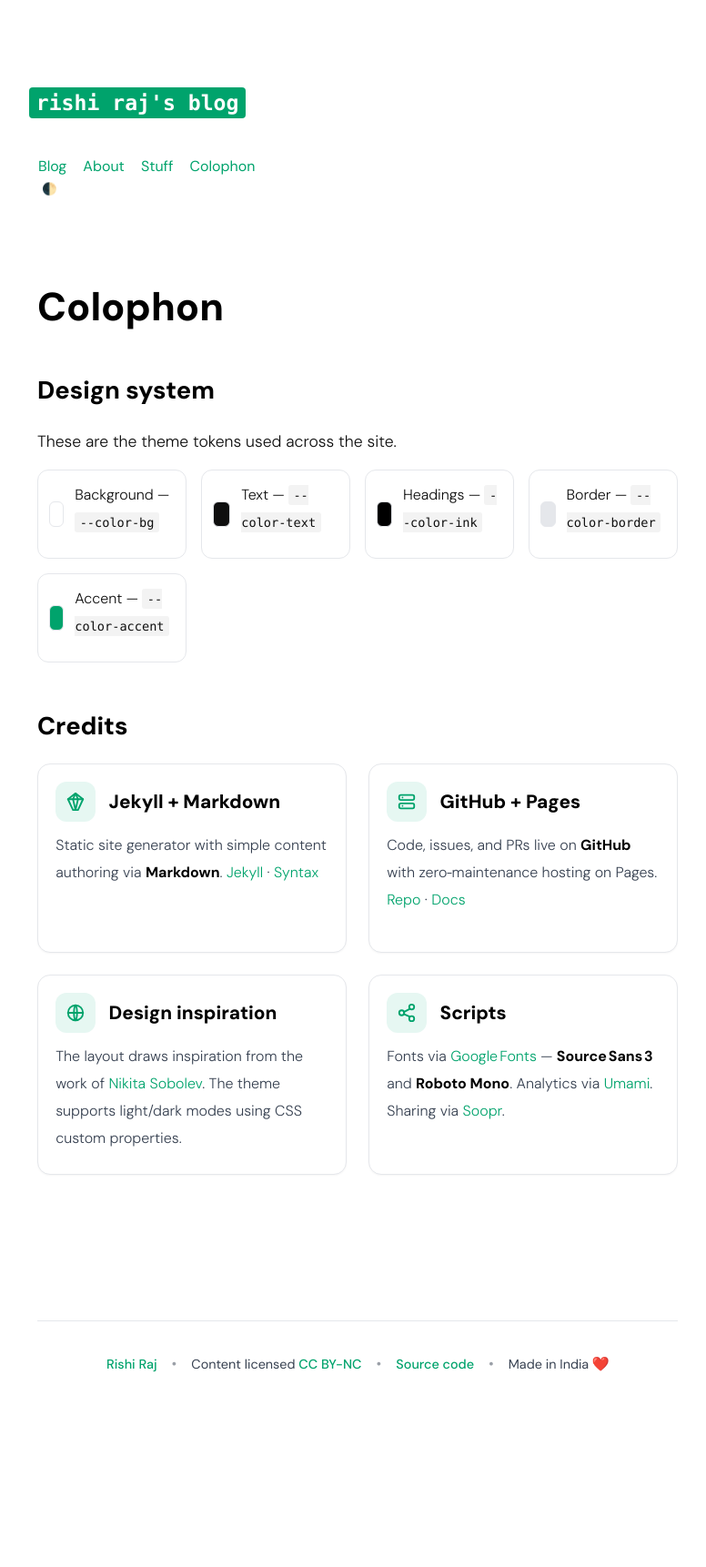
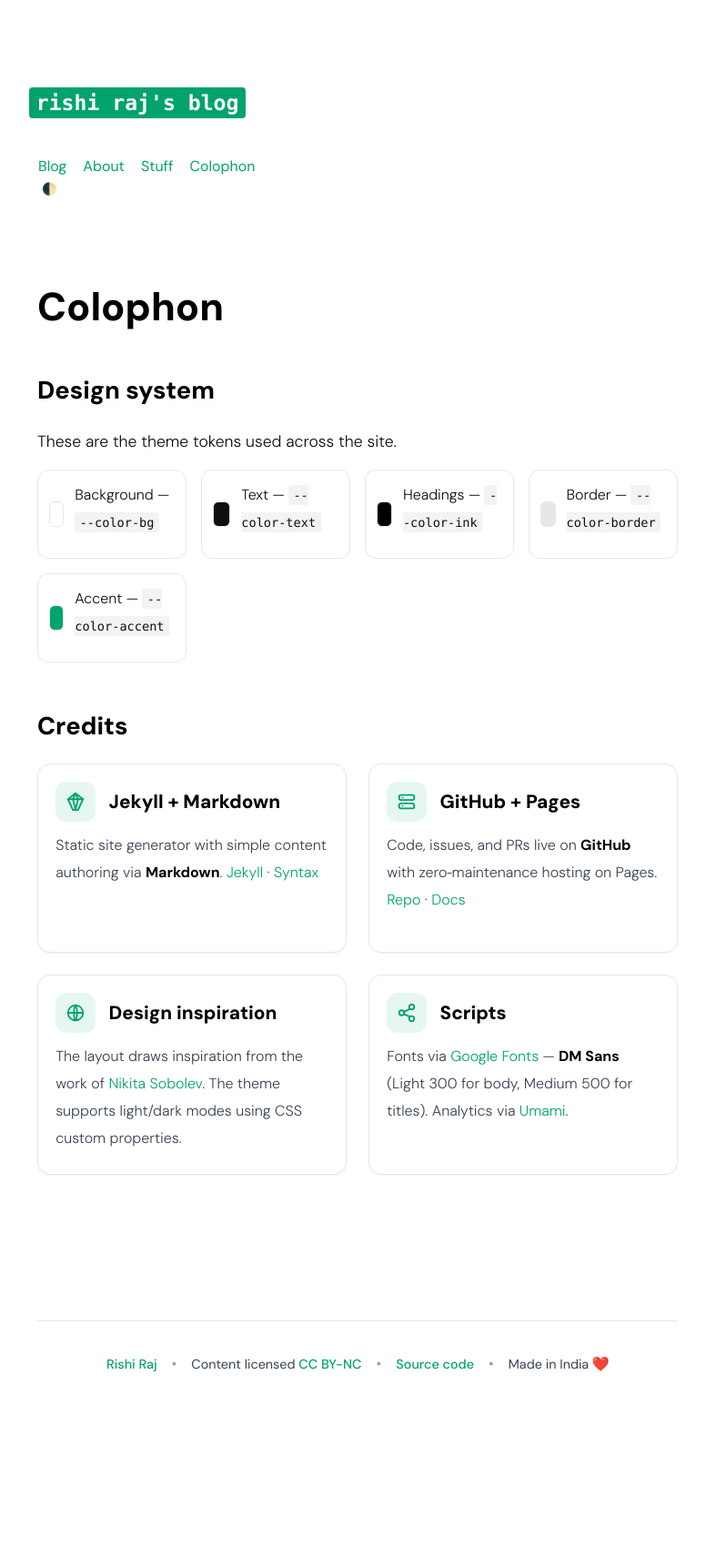
Before and after one commit to talkxo/rishiraj-blog-machine, a Jekyll site: the page built from _pages/colophon.md, in a window 1280 px wide. Shown: the whole page at 91% size, without its empty margins (247-1023 px from the left). Built offline with Jekyll 4.4.1, drawn with Linux system fonts in a browser that asks for light colours.

Commit message:
Update Colophon page with current typography
- Change font from Source Sans 3 to DM Sans
- Add typography details (Light 300 for body, Medium 500 for titles)
- Remove Roboto Mono reference (not currently used)
- Remove Soopr sharing reference

```diff
--- a/_pages/colophon.md
+++ b/_pages/colophon.md
@@ -50,6 +50,6 @@
       <div class="c-card__icon">{% include icon.html name="share" %}</div>
       <h3>Scripts</h3>
     </div>
-    <p>Fonts via <a href="https://fonts.google.com/" target="_blank" rel="noopener">Google Fonts</a> — <strong>Source Sans 3</strong> and <strong>Roboto Mono</strong>. Analytics via <a href="https://umami.is/" target="_blank" rel="noopener">Umami</a>. Sharing via <a href="https://www.soopr.co/" target="_blank" rel="noopener">Soopr</a>.</p>
+    <p>Fonts via <a href="https://fonts.google.com/" target="_blank" rel="noopener">Google Fonts</a> — <strong>DM Sans</strong> (Light 300 for body, Medium 500 for titles). Analytics via <a href="https://umami.is/" target="_blank" rel="noopener">Umami</a>.</p>
   </article>
 </section>
```
